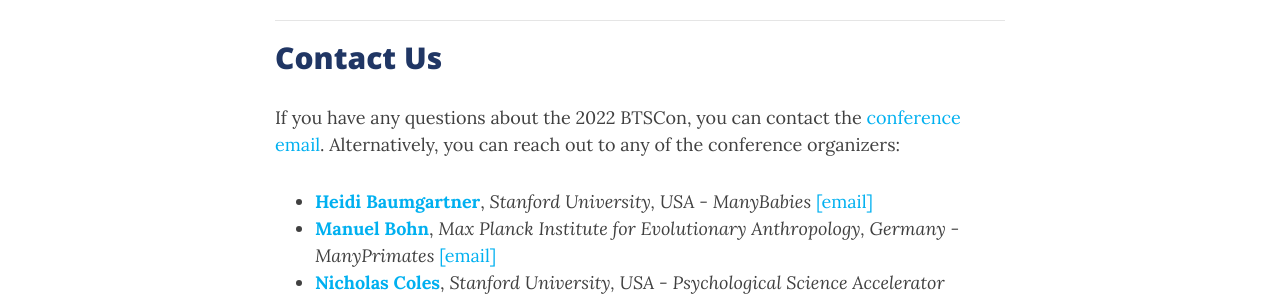
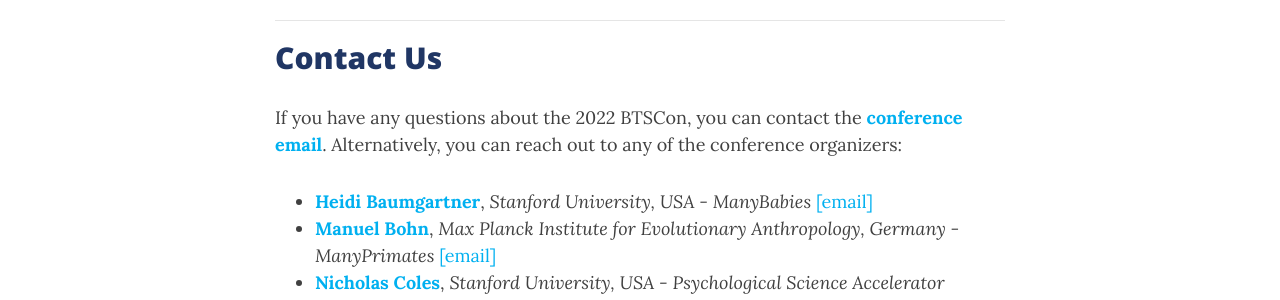
Before and after one commit to bigteamscienceconference/bigteamscienceconference.github.io, a Jekyll site: the page built from index.md, in a window 1280 px wide and 900 px high, scrolled down 2992 px. Shown: the part 226-526 px from the top of the window. Built offline with Jekyll 4.4.1, drawn with Linux system fonts in a browser that asks for light colours; nearby versions of some CDN libraries; comment, search, counter and statistics services are not loaded.

Commit message:
formatting

```diff
--- a/index.md
+++ b/index.md
@@ -158,7 +158,7 @@
 ***
 ## Contact Us
 
-If you have any questions about the 2022 BTSCon, you can contact the [conference email](mailto:bigteamscienceconference@gmail.com). Alternatively, you can reach out to any of the conference organizers:
+If you have any questions about the 2022 BTSCon, you can contact the [**conference email**](mailto:bigteamscienceconference@gmail.com). Alternatively, you can reach out to any of the conference organizers:
 
 * [**Heidi Baumgartner**](https://profiles.stanford.edu/heidi-baumgartner), *Stanford University, USA - ManyBabies* [[email]](mailto:heidib@stanford.edu)
 * [**Manuel Bohn**](https://manuelbohn.github.io), *Max Planck Institute for Evolutionary Anthropology, Germany - ManyPrimates* [[email]](mailto:manuel0bohn@gmail.com)
```
